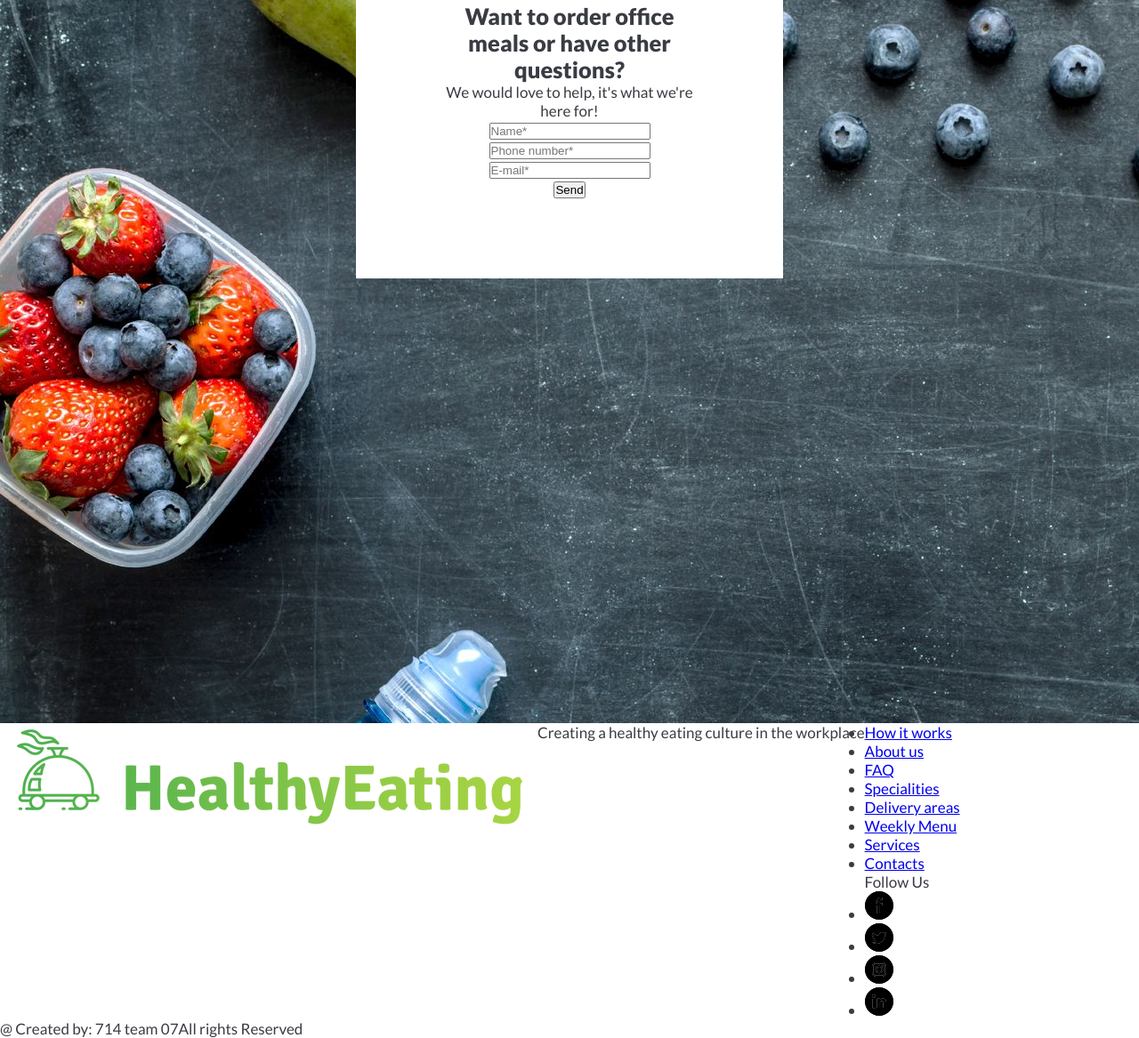
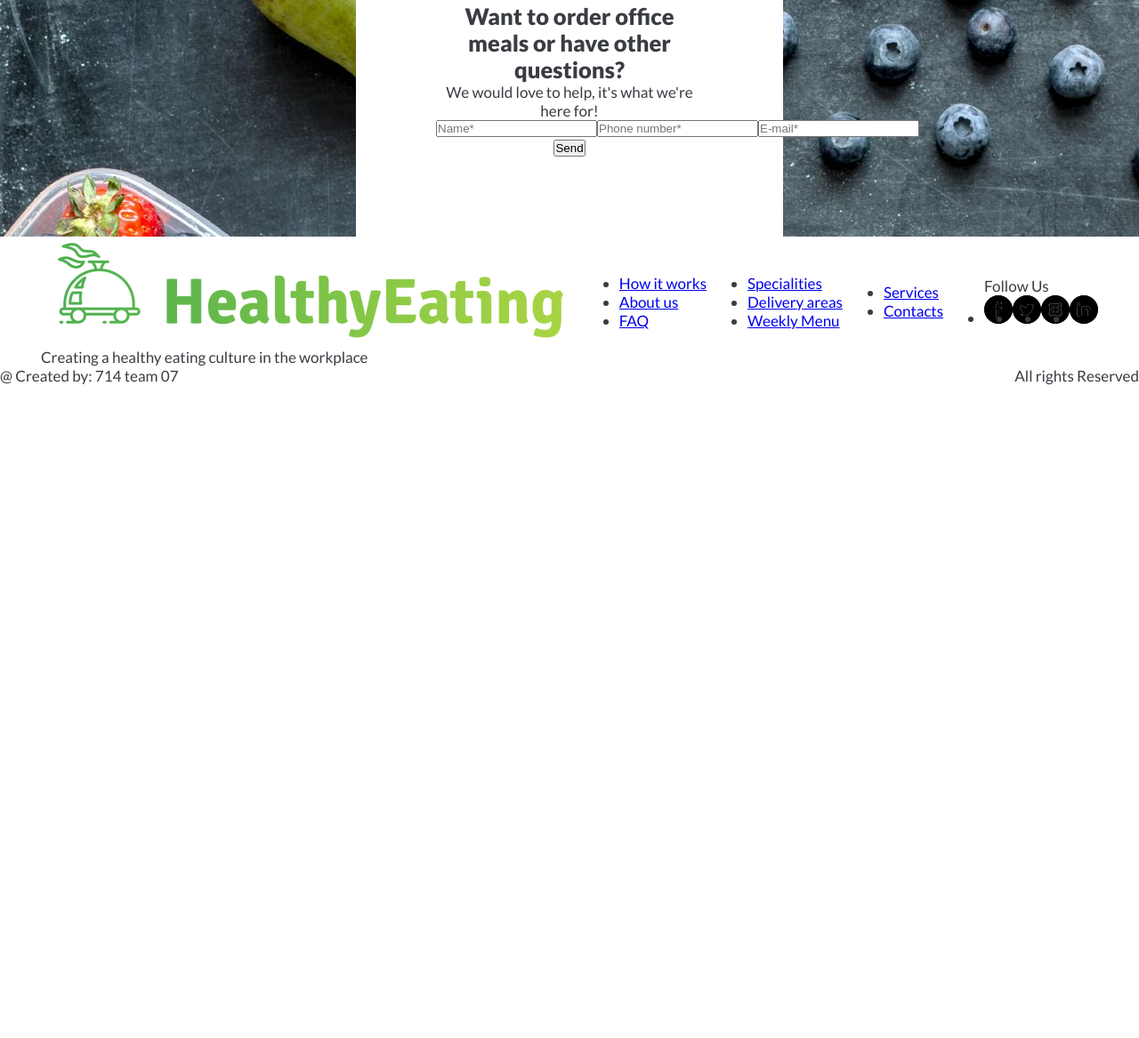
Before and after one commit to Olushyn/Olushyn-new, a plain HTML site: page index.html in a window 1280 px wide. Shown: the part 813-1980 px from the top of the page at 89% size. After the commit the page ends 1246 px from the top, so only its background shows below. Drawn offline with Linux system fonts and the light colour scheme.

Commit message:
edit footel menu Flex Box

```diff
--- a/css/footer.css
+++ b/css/footer.css
@@ -1,6 +1,27 @@
 .copiright {
     display: flex;
+    justify-content: space-between;
+
 }
 .footer-nav-menu {
     display: flex;
+    align-items: center;
+   justify-content: space-evenly;
+   font-family: 'Lato', sans-serif;
+
 }
+.footer_social_item {
+    display: flex;
+    display: block;
+    max-width: 100%;
+    overflow: hidden;
+    text-overflow: ellipsis;
+    white-space: nowrap;
+    font-size: inherit;
+
+}
+.footer_social_list {
+    display: flex;
+
+
+}
--- a/css/footer_map.css
+++ b/css/footer_map.css
@@ -6,6 +6,7 @@
     padding-bottom: 20px;
     font-size: 60px;
     font-family: Signika, sans-serif;
+    text-align: center;
 }
 .line-our-coverage {
 
--- a/css/footer_question.css
+++ b/css/footer_question.css
@@ -1,7 +1,7 @@
 .image-fon {
-    background-image: url(/img/question_form_image.jfif);
+    background-image: url(../img/question_form_image.jfif);
     width: 100%;
-    height: 900px;
+    height: 100%;
     position: relative;
     margin: 0;
     padding: 0;
@@ -18,9 +18,10 @@
     box-sizing: border-box;
     justify-content: flex-start;
 
+
 }
 
 .input_question_form_item {
- display: block;
+ display: flex;
 
 }
--- a/index.html
+++ b/index.html
@@ -9,6 +9,7 @@
     <link rel="stylesheet" href="css/index.css" />
 </head>
 <body>
+  <main>
   <!--Oleg Yarema-->
   <section class="map">
     <h2 class="map_style">Our Coverage</h2>
@@ -43,10 +44,11 @@
 </main>
 <footer class="footer_menu">
 <nav class="footer-nav-menu">
+  <div>
 <a href="#Header"><img src="img/healthy-eating-logo.png" alt="" /></a>
 <p>Creating a healthy eating culture in the workplace</p>
 </div>
-<div class="footer-links">
+<!--<div class="footer-links">-->
 <!--<nav class="footer-nav-menu">-->
   <div class="footer-how">
     <ul class="footer-how-list">
@@ -86,8 +88,8 @@
   </div>
   <div class="footer_follow_us">
     <p>Follow Us</p>
-  </div>
-  <div class="footer_social">
+ <!-- </div>
+  <div class="footer_social">-->
     <ul class="footer_social_list">
       <li>
         <a href="http://facebook.com" class="footer_social_item">
```
